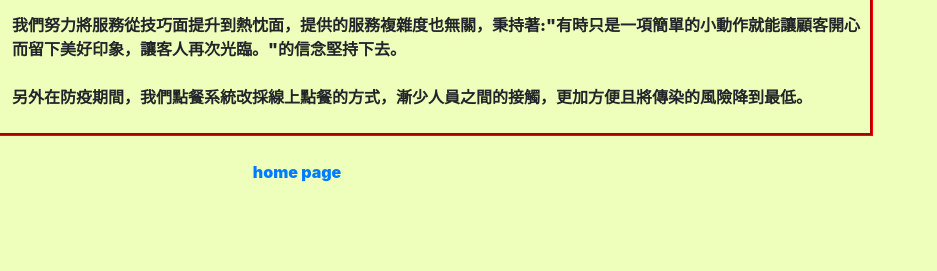
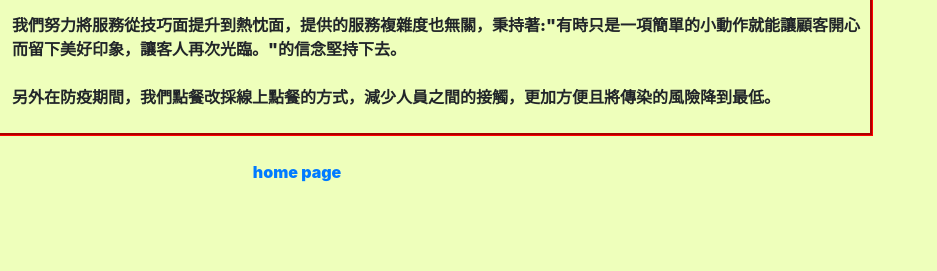
Before and after one commit to jiu-lin107141137/progamming_-Language-2nd_grade-, a plain HTML site: page midterm exam/midterm exam contents/surrounding.html in a window 1280 px wide. Shown: the part 277-548 px from the top of the page, 343-1280 px from the left. Drawn offline with nearby package versions, Linux system fonts and the light colour scheme.

Commit message:
Update surrounding.html

```diff
--- a/midterm exam/midterm exam contents/surrounding.html
+++ b/midterm exam/midterm exam contents/surrounding.html
@@ -41,7 +41,7 @@
         <h3 class="mt-0">環境介紹</h3>
         <p>本店內裝有冷氣，裝潢和設計都非常有質感，使用金色、木雕等元素營造泰式宮廷風格，善用燈光的變化，像是整片蠟燭燈牆閃爍的光影，餐桌上聚焦的投射燈、壁爐及樑柱上的壁燈，彷彿到泰國皇宮用餐。很適合商務或家族聚餐，甚至是情侶之間的約會都非常有情調。</p>
         <p class="mb-0">我們努力將服務從技巧面提升到熱忱面，提供的服務複雜度也無關，秉持著:"有時只是一項簡單的小動作就能讓顧客開心而留下美好印象，讓客人再次光臨。"的信念堅持下去。</p>
-        <p class="mb-0"><br>另外在防疫期間，我們點餐系統改採線上點餐的方式，漸少人員之間的接觸，更加方便且將傳染的風險降到最低。</p>
+        <p class="mb-0"><br>另外在防疫期間，我們點餐改採線上點餐的方式，減少人員之間的接觸，更加方便且將傳染的風險降到最低。</p>
       </div>
     </div>
     <br>
```
